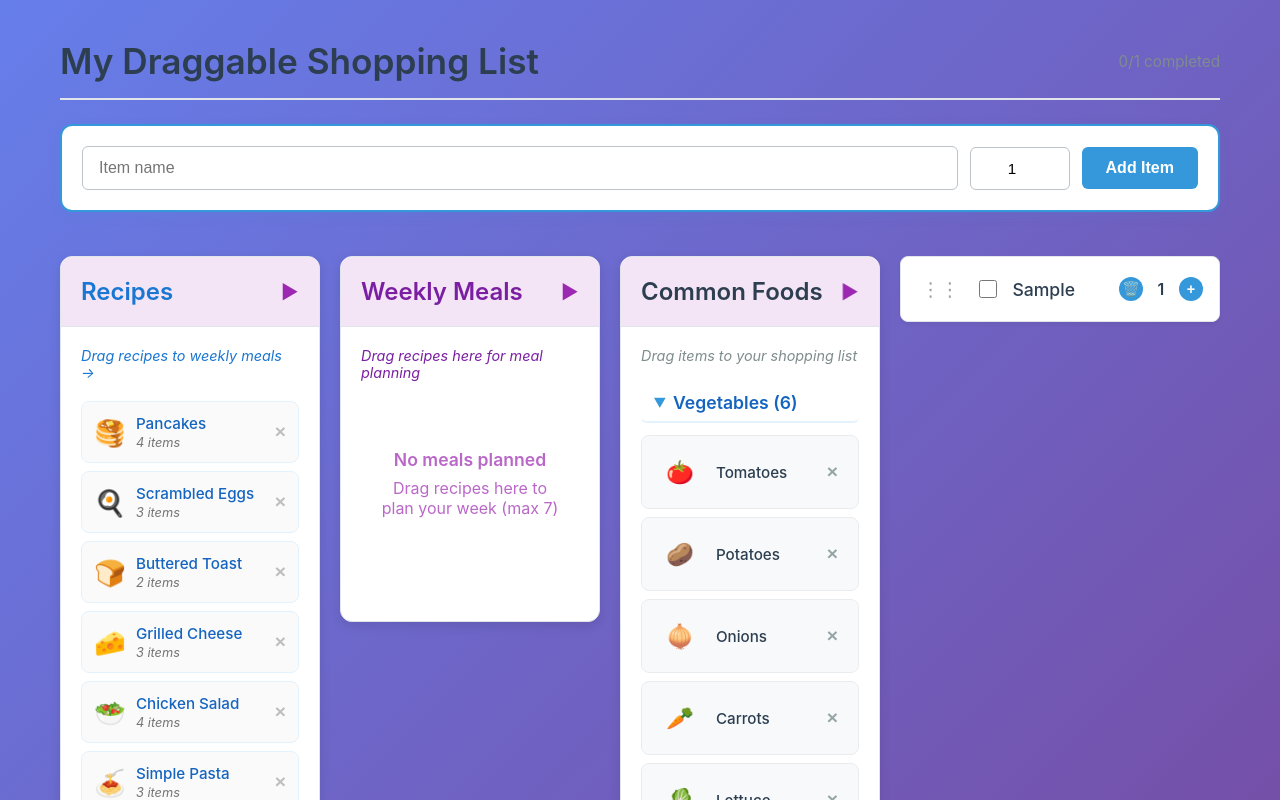
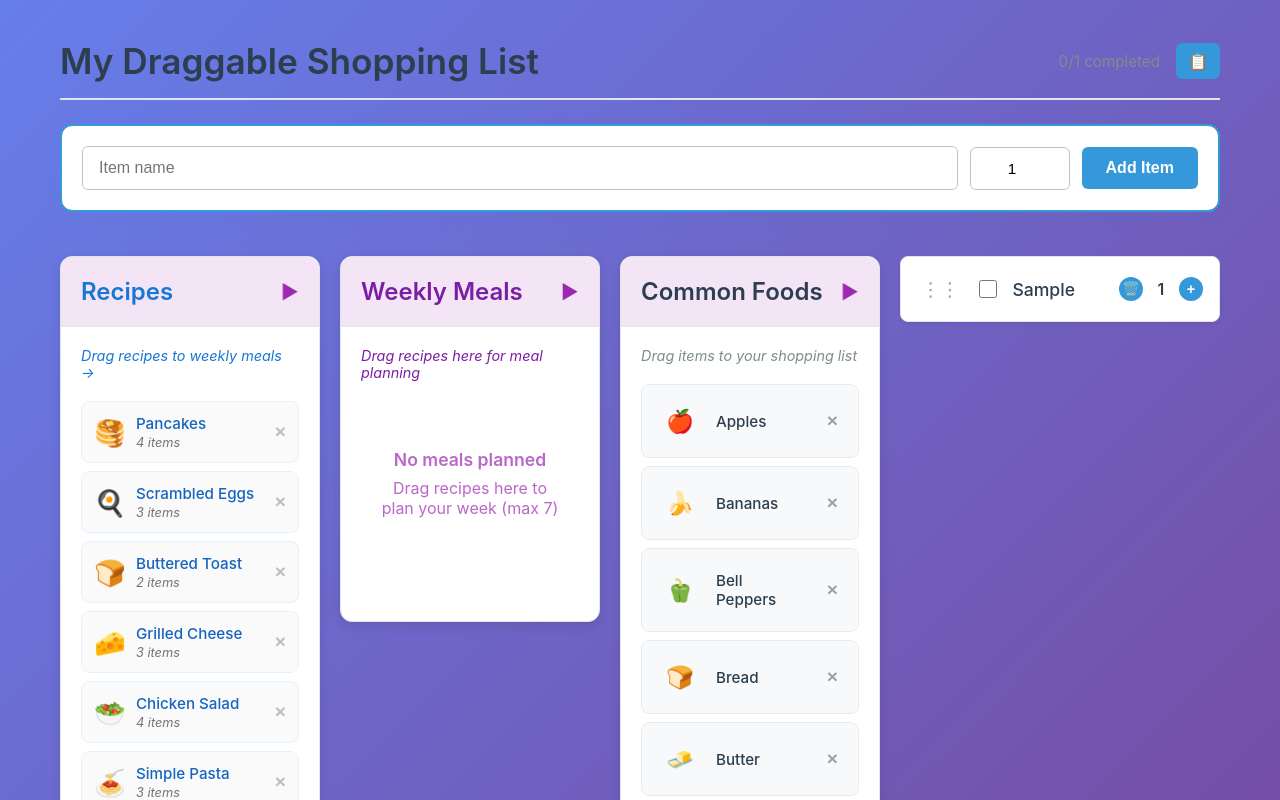
Before and after one commit to Kakalanp/ShopingListCalculator, a React (Create React App) app: page / in a window 1280 px wide. Both pictures are taken after typing "Sample" into the empty fields and a click on the button "Add Item". Shown: the top 800 px of the page. Built offline with nearby package versions, Linux system fonts and the light colour scheme.

Commit message:
Removing categories, bugfixing

```diff
--- a/src/components/CommonFoodSupplies.css
+++ b/src/components/CommonFoodSupplies.css
@@ -80,70 +80,16 @@
   font-style: italic;
 }
 
-.categories-container {
+.foods-container {
   max-height: 60vh;
   overflow-y: auto;
   transition: all 0.3s ease;
 }
 
-.category-section {
-  margin-bottom: 24px;
-}
-
-.category-section:last-child {
-  margin-bottom: 0;
-}
-
-.category-title {
-  font-size: 1.1rem;
-  font-weight: 600;
-  color: #34495e;
-  margin: 0 0 12px 0;
-  padding: 8px 12px;
-  border-bottom: 2px solid #ecf0f1;
-  display: flex;
-  align-items: center;
-  gap: 8px;
-  transition: all 0.2s ease;
-}
-
-.category-title.clickable {
-  cursor: pointer;
-  border-radius: 6px;
-}
-
-.category-title.clickable:hover {
-  background: #f8f9fa;
-  color: #2c3e50;
-}
-
-.expand-icon {
-  font-size: 0.8rem;
-  transition: transform 0.2s ease;
-  color: #7f8c8d;
-}
-
-.expand-icon.expanded {
-  transform: rotate(90deg);
-  color: #3498db;
-}
-
 .foods-grid {
   display: grid;
   gap: 8px;
-  overflow: hidden;
-  transition: all 0.3s ease;
-}
-
-.foods-grid.collapsed {
-  max-height: 0;
-  margin: 0;
-  opacity: 0;
-}
-
-.foods-grid.expanded {
-  max-height: 1000px;
-  opacity: 1;
+  grid-template-columns: 1fr;
 }
 
 .food-item {
@@ -218,21 +164,21 @@
 }
 
 /* Custom scrollbar */
-.categories-container::-webkit-scrollbar {
+.foods-container::-webkit-scrollbar {
   width: 6px;
 }
 
-.categories-container::-webkit-scrollbar-track {
+.foods-container::-webkit-scrollbar-track {
   background: #f1f1f1;
   border-radius: 3px;
 }
 
-.categories-container::-webkit-scrollbar-thumb {
+.foods-container::-webkit-scrollbar-thumb {
   background: #bdc3c7;
   border-radius: 3px;
 }
 
-.categories-container::-webkit-scrollbar-thumb:hover {
+.foods-container::-webkit-scrollbar-thumb:hover {
   background: #95a5a6;
 }
 
@@ -256,7 +202,7 @@
     display: block;
   }
 
-  .categories-container {
+  .foods-container {
     max-height: 40vh;
   }
 }
--- a/src/components/CommonFoodSupplies.tsx
+++ b/src/components/CommonFoodSupplies.tsx
@@ -1,4 +1,4 @@
-import React, { useState } from 'react';
+import React, { useState, useMemo } from 'react';
 import { Draggable, Droppable } from '@hello-pangea/dnd';
 import './CommonFoodSupplies.css';
 import initialFoods from '../data/common-foods.json';
@@ -6,7 +6,6 @@ import initialFoods from '../data/common-foods.json';
 export interface FoodSupply {
   id: string;
   name: string;
-  category: string;
   emoji: string;
 }
 
@@ -16,24 +15,12 @@ interface CommonFoodSuppliesProps {
 
 const CommonFoodSupplies: React.FC<CommonFoodSuppliesProps> = ({ className }) => {
   const [foods, setFoods] = useState<FoodSupply[]>(initialFoods);
-  const [expandedCategories, setExpandedCategories] = useState<Set<string>>(
-    new Set(['Vegetables', 'Fruits', 'Dairy', 'Meat', 'Bakery', 'Pantry'])
-  );
   const [isContainerCollapsed, setIsContainerCollapsed] = useState(false);
 
-  const categories = Array.from(new Set(foods.map(food => food.category)));
-
-  const toggleCategory = (category: string) => {
-    setExpandedCategories(prev => {
-      const newSet = new Set(prev);
-      if (newSet.has(category)) {
-        newSet.delete(category);
-      } else {
-        newSet.add(category);
-      }
-      return newSet;
-    });
-  };
+  // Sort foods alphabetically by name
+  const sortedFoods = useMemo(() => {
+    return [...foods].sort((a, b) => a.name.localeCompare(b.name));
+  }, [foods]);
 
   const deleteFood = (foodId: string) => {
     setFoods(prev => prev.filter(food => food.id !== foodId));
@@ -54,31 +41,14 @@ const CommonFoodSupplies: React.FC<CommonFoodSuppliesProps> = ({ className }) =>
             <div
               {...provided.droppableProps}
               ref={provided.innerRef}
-            className="categories-container"
+              className="foods-container"
             >
-            {categories.map(category => {
-              const categoryFoods = foods.filter(food => food.category === category);
-              const isExpanded = expandedCategories.has(category);
-
-              if (categoryFoods.length === 0) return null;
-
-              return (
-                <div key={category} className="category-section">
-                  <h3
-                    className="category-title clickable"
-                    onClick={() => toggleCategory(category)}
-                  >
-                    <span className={`expand-icon ${isExpanded ? 'expanded' : ''}`}>▶</span>
-                    {category} ({categoryFoods.length})
-                  </h3>
-                  <div className={`foods-grid ${isExpanded ? 'expanded' : 'collapsed'}`}>
-                    {isExpanded && categoryFoods.map((food, index) => {
-                      const globalIndex = foods.findIndex(f => f.id === food.id);
-                      return (
+              <div className="foods-grid">
+                {sortedFoods.map((food, index) => (
                   <Draggable
                     key={food.id}
                     draggableId={`common-${food.id}`}
-                          index={globalIndex}
+                    index={index}
                   >
                     {(provided, snapshot) => (
                       <div
@@ -103,12 +73,8 @@ const CommonFoodSupplies: React.FC<CommonFoodSuppliesProps> = ({ className }) =>
                       </div>
                     )}
                   </Draggable>
-                      );
-                    })}
+                ))}
               </div>
-                </div>
-              );
-            })}
               {provided.placeholder}
             </div>
           )}
--- a/src/components/RecipeList.css
+++ b/src/components/RecipeList.css
@@ -80,70 +80,13 @@
   font-style: italic;
 }
 
-.categories-container {
+.recipes-grid {
+  display: grid;
+  gap: 8px;
   max-height: 60vh;
   overflow-y: auto;
   transition: all 0.3s ease;
-}
-
-.category-section {
-  margin-bottom: 24px;
-}
-
-.category-section:last-child {
-  margin-bottom: 0;
-}
-
-.category-title {
-  font-size: 1.1rem;
-  font-weight: 600;
-  color: #1565c0;
-  margin: 0 0 12px 0;
-  padding: 8px 12px;
-  border-bottom: 2px solid #e3f2fd;
-  display: flex;
-  align-items: center;
-  gap: 8px;
-  transition: all 0.2s ease;
-}
-
-.category-title.clickable {
-  cursor: pointer;
-  border-radius: 6px;
-}
-
-.category-title.clickable:hover {
-  background: #f0f8ff;
-  color: #0d47a1;
-}
-
-.expand-icon {
-  font-size: 0.8rem;
-  transition: transform 0.2s ease;
-  color: #1976d2;
-}
-
-.expand-icon.expanded {
-  transform: rotate(90deg);
-  color: #3498db;
-}
-
-.recipes-grid {
-  display: grid;
-  gap: 8px;
-  overflow: hidden;
-  transition: all 0.3s ease;
-}
-
-.recipes-grid.collapsed {
-  max-height: 0;
-  margin: 0;
-  opacity: 0;
-}
-
-.recipes-grid.expanded {
-  max-height: 1000px;
-  opacity: 1;
+  grid-template-columns: 1fr;
 }
 
 .recipe-item {
@@ -227,21 +170,21 @@
 }
 
 /* Custom scrollbar */
-.categories-container::-webkit-scrollbar {
+.recipes-grid::-webkit-scrollbar {
   width: 6px;
 }
 
-.categories-container::-webkit-scrollbar-track {
+.recipes-grid::-webkit-scrollbar-track {
   background: #f1f1f1;
   border-radius: 3px;
 }
 
-.categories-container::-webkit-scrollbar-thumb {
+.recipes-grid::-webkit-scrollbar-thumb {
   background: #bdc3c7;
   border-radius: 3px;
 }
 
-.categories-container::-webkit-scrollbar-thumb:hover {
+.recipes-grid::-webkit-scrollbar-thumb:hover {
   background: #95a5a6;
 }
 
@@ -265,7 +208,7 @@
     display: block;
   }
 
-  .categories-container {
+  .recipes-grid {
     max-height: 40vh;
   }
 }
--- a/src/components/ShoppingList.css
+++ b/src/components/ShoppingList.css
@@ -26,10 +26,49 @@
   font-weight: 600;
 }
 
+.header-actions {
+  display: flex;
+  align-items: center;
+  gap: 16px;
+}
+
 .stats {
   display: flex;
   gap: 16px;
   font-size: 0.95rem;
+}
+
+.copy-btn {
+  background: #3498db;
+  border: none;
+  border-radius: 6px;
+  padding: 8px 12px;
+  color: white;
+  cursor: pointer;
+  font-size: 1rem;
+  transition: all 0.2s ease;
+  min-width: 40px;
+  height: 36px;
+  display: flex;
+  align-items: center;
+  justify-content: center;
+}
+
+.copy-btn:hover {
+  background: #2980b9;
+  transform: translateY(-1px);
+}
+
+.copy-btn:active {
+  transform: translateY(0);
+}
+
+.copy-btn.success {
+  background: #27ae60;
+}
+
+.copy-btn.success:hover {
+  background: #229954;
 }
 
 .total-cost {
--- a/src/components/ShoppingList.tsx
+++ b/src/components/ShoppingList.tsx
@@ -18,6 +18,7 @@ interface ShoppingListProps {
 const ShoppingList: React.FC<ShoppingListProps> = ({ listName = 'My Shopping List' }) => {
   const [items, setItems] = useState<ShoppingItem[]>([]);
   const [meals, setMeals] = useState<Recipe[]>([]);
+  const [copySuccess, setCopySuccess] = useState(false);
 
   const addItem = useCallback((name: string, quantity: number) => {
     const newItem: ShoppingItem = {
@@ -48,6 +49,20 @@ const ShoppingList: React.FC<ShoppingListProps> = ({ listName = 'My Shopping Lis
   const clearCompleted = useCallback(() => {
     setItems(prev => prev.filter(item => !item.completed));
   }, []);
+
+  const copyShoppingList = useCallback(async () => {
+    const shoppingList = items
+      .map(item => `- ${item.name}${item.quantity > 1 ? ` x ${item.quantity}` : ''}`)
+      .join('\n');
+
+    try {
+      await navigator.clipboard.writeText(shoppingList);
+      setCopySuccess(true);
+      setTimeout(() => setCopySuccess(false), 2000);
+    } catch (err) {
+      console.error('Failed to copy: ', err);
+    }
+  }, [items]);
 
   const handleMealsChange = useCallback((newMeals: Recipe[]) => {
     // Calculate the difference in ingredients between old and new meals
@@ -193,8 +208,19 @@ const ShoppingList: React.FC<ShoppingListProps> = ({ listName = 'My Shopping Lis
       <div className="main-content">
         <div className="header">
           <h1>{listName}</h1>
-          <div className="stats">
-            <span className="item-count">{completedItems}/{items.length} completed</span>
+          <div className="header-actions">
+            <div className="stats">
+              <span className="item-count">{completedItems}/{items.length} completed</span>
+            </div>
+            {items.length > 0 && (
+              <button
+                className={`copy-btn ${copySuccess ? 'success' : ''}`}
+                onClick={copyShoppingList}
+                title={copySuccess ? 'Copied!' : 'Copy shopping list to clipboard'}
+              >
+                {copySuccess ? '✓' : '📋'}
+              </button>
+            )}
           </div>
         </div>
 
--- a/src/data/common-foods.json
+++ b/src/data/common-foods.json
@@ -2,121 +2,101 @@
   {
     "id": "tomatoes",
     "name": "Tomatoes",
-    "category": "Vegetables",
     "emoji": "🍅"
   },
   {
     "id": "potatoes",
     "name": "Potatoes",
-    "category": "Vegetables",
     "emoji": "🥔"
   },
   {
     "id": "onions",
     "name": "Onions",
-    "category": "Vegetables",
     "emoji": "🧅"
   },
   {
     "id": "carrots",
     "name": "Carrots",
-    "category": "Vegetables",
     "emoji": "🥕"
   },
   {
     "id": "lettuce",
     "name": "Lettuce",
-    "category": "Vegetables",
     "emoji": "🥬"
   },
   {
     "id": "bell-peppers",
     "name": "Bell Peppers",
-    "category": "Vegetables",
     "emoji": "🫑"
   },
   {
     "id": "apples",
     "name": "Apples",
-    "category": "Fruits",
     "emoji": "🍎"
   },
   {
     "id": "bananas",
     "name": "Bananas",
-    "category": "Fruits",
     "emoji": "🍌"
   },
   {
     "id": "oranges",
     "name": "Oranges",
-    "category": "Fruits",
     "emoji": "🍊"
   },
   {
     "id": "grapes",
     "name": "Grapes",
-    "category": "Fruits",
     "emoji": "🍇"
   },
   {
     "id": "milk",
     "name": "Milk",
-    "category": "Dairy",
     "emoji": "🥛"
   },
   {
     "id": "eggs",
     "name": "Eggs",
-    "category": "Dairy",
     "emoji": "🥚"
   },
   {
     "id": "cheese",
     "name": "Cheese",
-    "category": "Dairy",
     "emoji": "🧀"
   },
   {
     "id": "butter",
     "name": "Butter",
-    "category": "Dairy",
     "emoji": "🧈"
   },
   {
     "id": "chicken",
     "name": "Chicken Breast",
-    "category": "Meat",
     "emoji": "🍗"
   },
   {
     "id": "ground-beef",
     "name": "Ground Beef",
-    "category": "Meat",
     "emoji": "🥩"
   },
   {
     "id": "bread",
     "name": "Bread",
-    "category": "Bakery",
     "emoji": "🍞"
   },
   {
     "id": "rice",
     "name": "Rice",
-    "category": "Pantry",
     "emoji": "🍚"
   },
   {
     "id": "pasta",
     "name": "Pasta",
-    "category": "Pantry",
     "emoji": "🍝"
   },
   {
     "id": "olive-oil",
     "name": "Olive Oil",
-    "category": "Pantry",
     "emoji": "🫒"
   }
 ]
```
Lines whose indentation alone changed are shown as unchanged.
